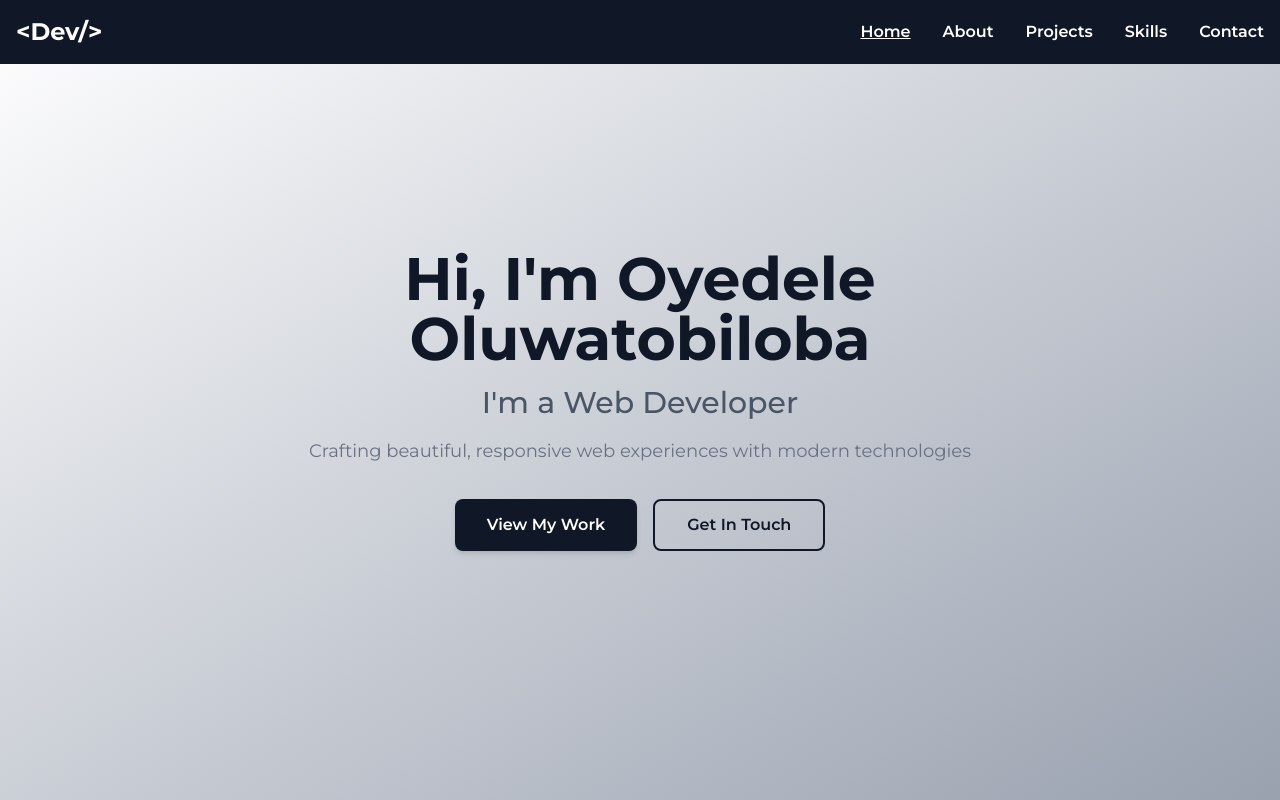
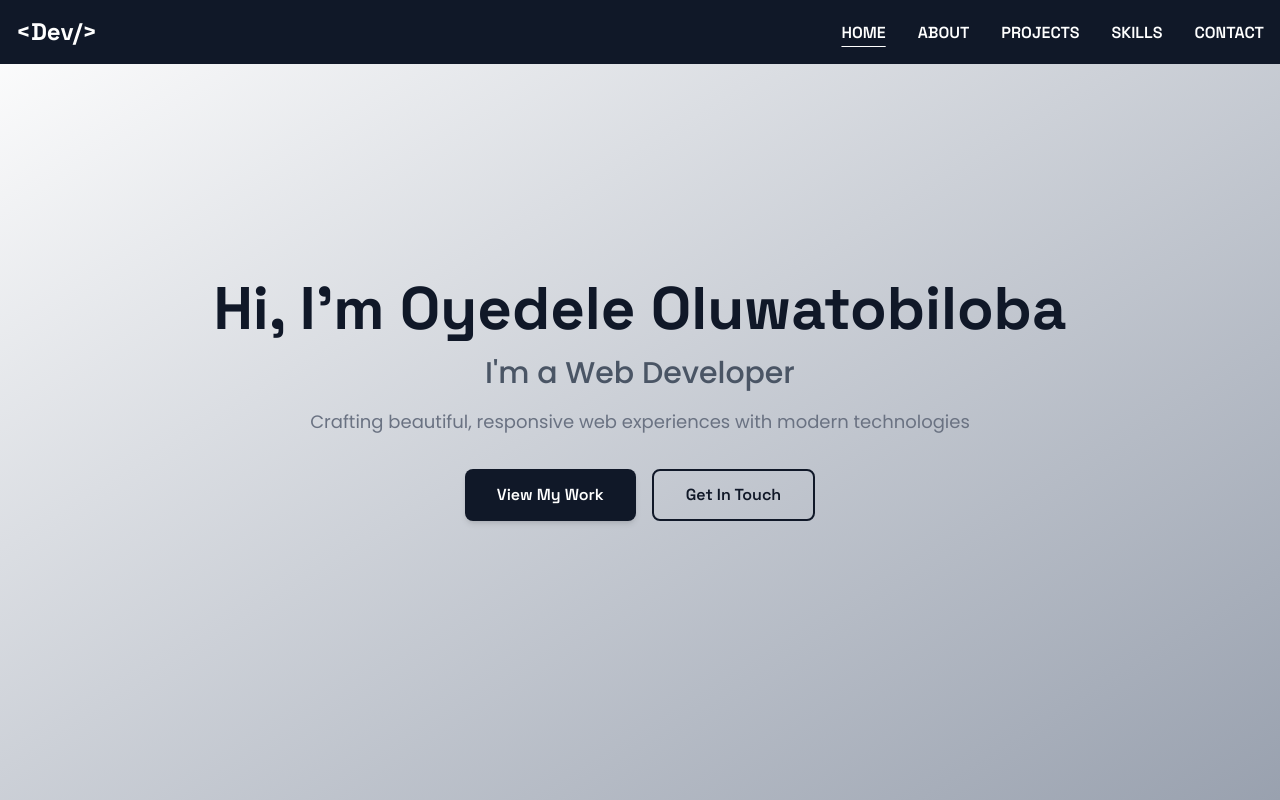
Before and after one commit to Tobi-Oyedele/Tobi-Oyedele-Portfolio, a React (Vite) app: page / in a window 1280 px wide. Shown: the top 800 px of the page. Built offline with nearby package versions, Linux system fonts and the light colour scheme.

Commit message:
Changed Fonts, fixed underline on mobile and desktop

```diff
--- a/index.html
+++ b/index.html
@@ -6,7 +6,13 @@
     <link rel="preconnect" href="https://fonts.googleapis.com" />
     <link rel="preconnect" href="https://fonts.gstatic.com" crossorigin />
     <link
-      href="https://fonts.googleapis.com/css2?family=Montserrat:ital,wght@0,100..900;1,100..900&display=swap"
+      href="https://fonts.googleapis.com/css2?family=Space+Grotesk:wght@300..700&display=swap"
+      rel="stylesheet"
+    />
+    <link rel="preconnect" href="https://fonts.googleapis.com" />
+    <link rel="preconnect" href="https://fonts.gstatic.com" crossorigin />
+    <link
+      href="https://fonts.googleapis.com/css2?family=Poppins:ital,wght@0,100;0,200;0,300;0,400;0,500;0,600;0,700;0,800;0,900;1,100;1,200;1,300;1,400;1,500;1,600;1,700;1,800;1,900&display=swap"
       rel="stylesheet"
     />
     <title>Tobi-Oyedele-Portfolio</title>
--- a/src/App.jsx
+++ b/src/App.jsx
@@ -12,9 +12,9 @@ const App = () => {
 
       <Home />
       <About />
-      <Contact />
       <Projects />
       <Skills />
+      <Contact />
     </div>
   );
 };
--- a/src/components/Navbar/DesktopNav.jsx
+++ b/src/components/Navbar/DesktopNav.jsx
@@ -6,15 +6,15 @@ const DesktopNav = ({ activeSection, scrollToSection }) => {
   return (
     <nav className="bg-gray-900">
       <div className="flex items-center justify-between px-4 h-16">
-        <div className="text-2xl font-bold text-white">{"<Dev/>"}</div>
+        <h2 className="text-2xl font-bold text-white">{"<Dev/>"}</h2>
         <div className="space-x-8">
           {links.map((item) => (
             <motion.button
               whileHover={{ scale: 1.1 }}
               whileTap={{ scale: 0.95 }}
               key={item}
-              className={`cursor-pointer capitalize font-semibold text-white ${
-                activeSection === item ? "underline" : ""
+              className={`cursor-pointer uppercase font-semibold text-white ${
+                activeSection === item ? "underline underline-offset-8" : ""
               }`}
               onClick={() => scrollToSection(item)}
             >
--- a/src/components/Navbar/MobileNav.jsx
+++ b/src/components/Navbar/MobileNav.jsx
@@ -38,7 +38,7 @@ const MobileNav = ({
                 key={item}
                 className={`block w-full text-left text-xl uppercase px-6 py-3 font-semibold ${
                   activeSection === item
-                    ? "underline text-gray-900"
+                    ? "underline underline-offset-8 text-gray-900"
                     : "text-gray-900"
                 }`}
                 onClick={() => scrollToSection(item)}
--- a/src/index.css
+++ b/src/index.css
@@ -1,7 +1,14 @@
 @import "tailwindcss";
 
-body {
-  font-family: "Montserrat", sans-serif;
+h1,
+h2,
+h3,
+button {
+  font-family: "Space Grotesk", sans-serif;
+}
+
+p {
+  font-family: "Poppins", sans-serif;
 }
 
 /* blinking cursor for typing */
```
